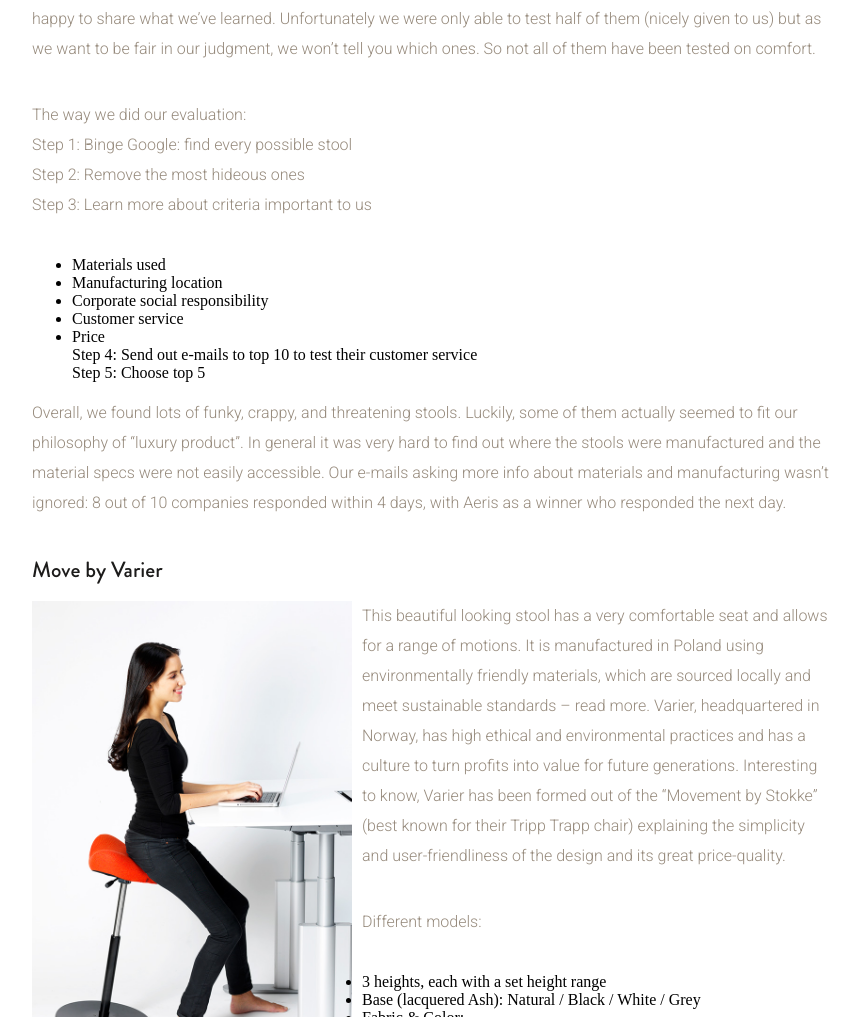
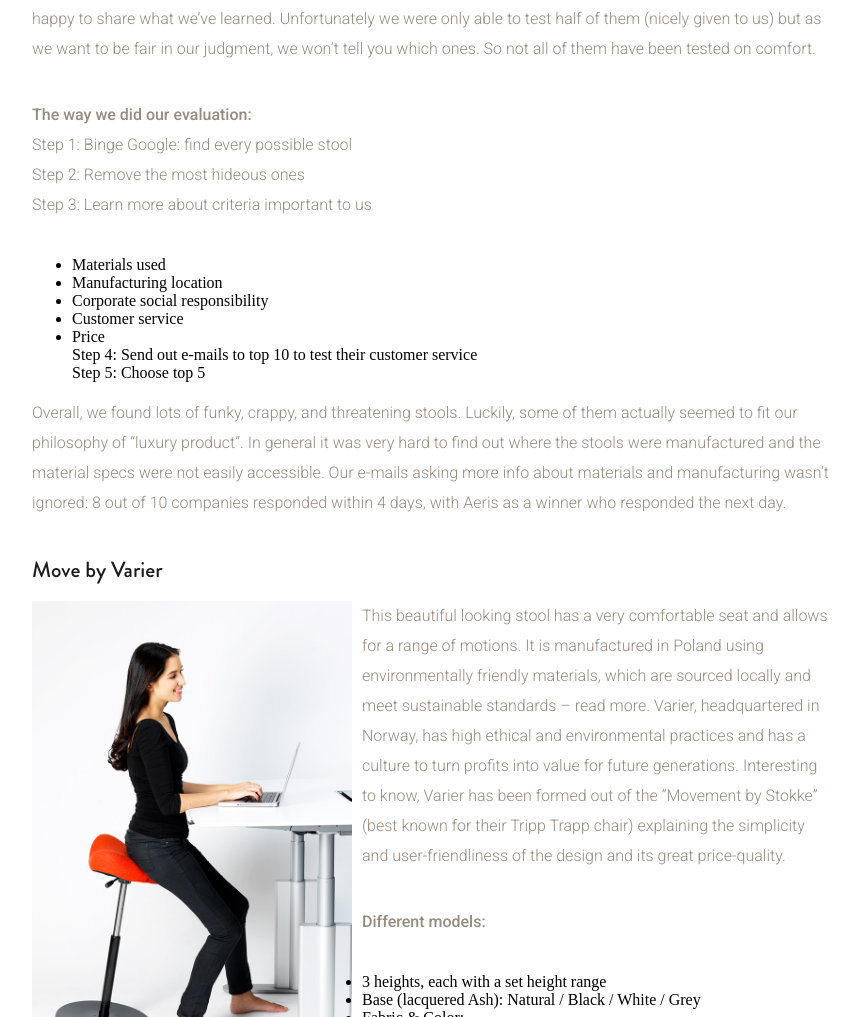
Before and after one commit to samuelrieder/jaswig.github.io, a Jekyll site: the page built from _posts/2016-06-27-stools.markdown, in a window 1280 px wide. Shown: the part 1017-2034 px from the top of the page, without its empty margins (38-897 px from the left). Built offline with Jekyll 4.4.1, drawn with Linux system fonts in a browser that asks for light colours; nearby versions of some CDN libraries.

Commit message:
Update 2016-06-27-stools.markdown

```diff
--- a/_posts/2016-06-27-stools.markdown
+++ b/_posts/2016-06-27-stools.markdown
@@ -23,7 +23,7 @@ Our philosophy is that sitting is a luxury, so you should be sitting well. You n
 
 We did a market research to find the best stools that work well with height-adjustable standing desks, and are happy to share what we’ve learned. Unfortunately we were only able to test half of them (nicely given to us) but as we want to be fair in our judgment, we won’t tell you which ones. So not all of them have been tested on comfort.
 
-The way we did our evaluation:
+**The way we did our evaluation:**
 Step 1: Binge Google: find every possible stool
 Step 2: Remove the most hideous ones
 Step 3: Learn more about criteria important to us
@@ -44,7 +44,7 @@ Overall, we found lots of funky, crappy, and threatening stools. Luckily, some o
 ![Move seat by Varier](/images/blog/variermove.jpg){:.small}{:style="float: left; margin:0 10px 10px 0"}
 This beautiful looking stool has a very comfortable seat and allows for a range of motions. It is manufactured in Poland using environmentally friendly materials, which are sourced locally and meet sustainable standards – read more. Varier, headquartered in Norway, has high ethical and environmental practices and has a culture to turn profits into value for future generations. Interesting to know, Varier has been formed out of the “Movement by Stokke” (best known for their Tripp Trapp chair) explaining the simplicity and user-friendliness of the design and its great price-quality.
 
-Different models:
+**Different models:**
 - 3 heights, each with a set height range
 - Base (lacquered Ash): Natural / Black / White / Grey
 - Fabric & Color:
@@ -63,8 +63,7 @@ Focal Upright positions itself in ergonomic office furniture, making their studi
 
 ![Mogo seat by Focal Upright](/images/blog/focalmogo.jpg){:.small} ![Locus seat by Focal Upright](/images/blog/focallocus.jpg){:.small}
 
-The seat parts are sourced in Germany and China, and assembled in Rhode Island. Material spec lists are available for each product on their website.
-The seats come with different color options and prices range from $99 to $715. A nice comparison list to find your perfect fit is available on their website.
+The seat parts are sourced in Germany and China, and assembled in Rhode Island. Material spec lists are available for each product on their website. The seats come with different color options and prices range from $99 to $715. A nice comparison list to find your perfect fit is available on their website.
 
 
 ### The Muvman sit-stand stool by Aeris
@@ -78,14 +77,13 @@ The base (Glass-fibre reinforced polyamide, coated) comes in black and grey, and
 
 ### Thread stool family by Coordination
 
-![Thread stool family by Coordination](/images/blog/coordinationthread.jpg){:.small}{:style="float: right;margin-right: 7px;margin-top: 7px;"}
-
+![Thread stool family by Coordination](/images/blog/coordinationthread.jpg){:.small}{:style="float: left"}
 This one is for design lovers! Having these stools in your office is a clear fashion statement. Surprisingly, they also score very high on the ecofriendly scale, and can be proud about their Green Product Award 2014‘.The steel frames are hard-soldered by one of the last remaining European bicycle manufacturers. All woodwork is done by a third-generation family enterprise in the south of Germany established in 1946. Finally, the stools are assembled in Berlin. Unfortunately great design comes with a price; prices start from €545.
 
 
 ### The stand-up by Wilkhahn
 
-![The stand-up by Wilkhahn](/images/blog/wilkhahnstandup.jpg){:.small}{:style="float: right;margin-right: 7px;margin-top: 7px;"}
+![The stand-up by Wilkhahn](/images/blog/wilkhahnstandup.jpg){:.small}{:style="float: left"}
 
 Actually, these colorful, cheerful and eye-catching objects are even more a fashion statement. However, they score better on ergonomics, as they support a leaning posture thanks to their 50° angle, rather than a normal sitting position. The hollow body is made from expanded polypropylene and the base from black, anti-slip plastic. The fabrics comes in 5 colors: black, red, orange, green, and blue. They come with a strap, so you can easily carry them around for a more flexible way of working. The standups are 67 cm/26.4 inch, and cost €251.
 
```
